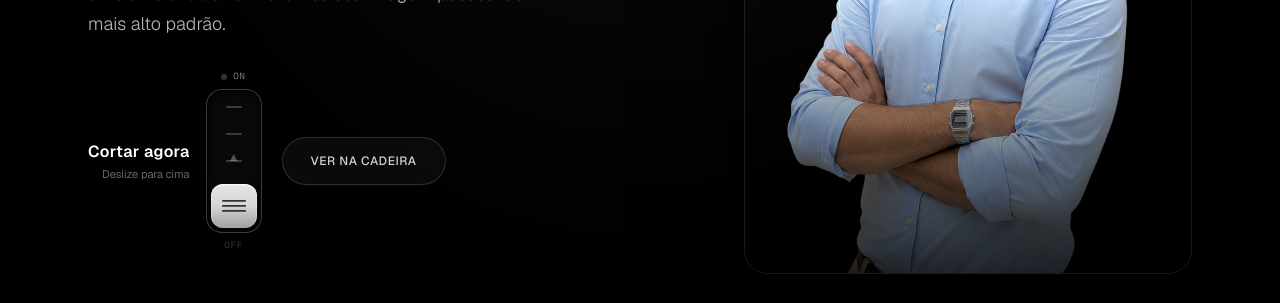
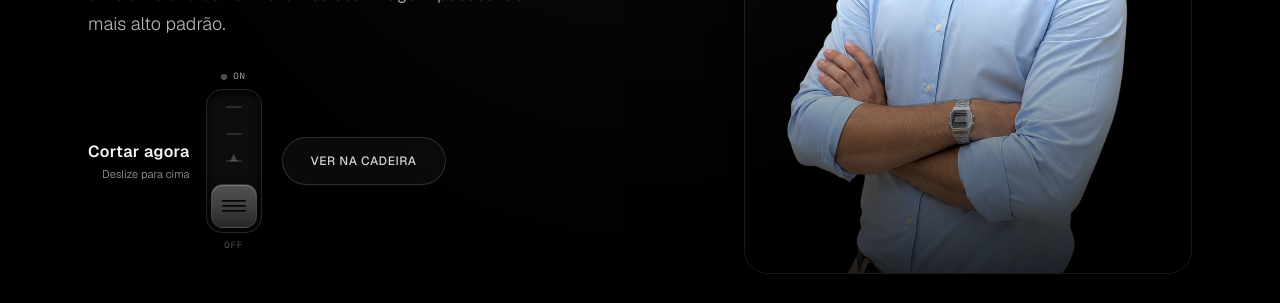
Before and after one commit to Rug-gieri/torrimba, a Next.js app: page / in a window 1280 px wide. Shown: the part 430-733 px from the top of the page. Built offline with nearby package versions, Linux system fonts and the light colour scheme; no server answers; a web font is replaced by a local one.

Commit message:
style(clipper): darken switch to dark titanium gray aesthetic

```diff
--- a/components/ClipperSlider.tsx
+++ b/components/ClipperSlider.tsx
@@ -82,15 +82,15 @@ export default function ClipperSlider({
     <div className="flex items-center gap-4 select-none">
       {/* Texto no lado esquerdo */}
       <div className="flex flex-col items-end text-right">
-        <span className="text-base font-semibold tracking-wide text-white">
+        <span className="text-base font-semibold tracking-wide text-neutral-100">
           {isActivated ? "Ligando..." : "Cortar agora"}
         </span>
-        <span className="text-[11px] text-white/50 font-light mt-0.5">
+        <span className="text-[11px] text-neutral-400 font-light mt-0.5">
           {isActivated ? "Indo para horários..." : "Deslize para cima"}
         </span>
       </div>
 
-      {/* Botão Switch no lado direito */}
+      {/* Botão Switch no lado direito - Visual Aço Escovado Escuro / Grafite Titânio */}
       <div className="relative flex flex-col items-center">
         {/* Marcador ON no topo */}
         <div className="flex items-center gap-1.5 mb-1.5">
@@ -98,47 +98,47 @@ export default function ClipperSlider({
             className={`h-1.5 w-1.5 rounded-full transition-all duration-300 ${
               isActivated || dragProgress > 0.8
                 ? "bg-emerald-400 shadow-[0_0_8px_#34d399]"
-                : "bg-white/20"
+                : "bg-neutral-600"
             }`}
           />
-          <span className="text-[9px] font-mono tracking-widest text-white/50 uppercase">
+          <span className="text-[9px] font-mono tracking-widest text-neutral-400 uppercase">
             ON
           </span>
         </div>
 
-        {/* Trilho Vertical Usinado */}
+        {/* Trilho Vertical Usinado em Grafite Escuro */}
         <div
           ref={trackRef}
           className={`relative flex h-36 w-14 flex-col justify-end items-center rounded-2xl border p-1 transition-all duration-300 overflow-hidden ${
             isActivated
-              ? "border-white bg-white/10 shadow-[0_0_25px_rgba(255,255,255,0.25)]"
-              : "border-white/20 bg-neutral-950/90 shadow-[inset_0_3px_8px_rgba(0,0,0,0.9),0_10px_25px_rgba(0,0,0,0.6)] backdrop-blur-md"
+              ? "border-neutral-500 bg-neutral-900/90 shadow-[0_0_25px_rgba(255,255,255,0.15)]"
+              : "border-neutral-800 bg-[#0c0d0e] shadow-[inset_0_3px_8px_rgba(0,0,0,0.9),0_8px_20px_rgba(0,0,0,0.8)] backdrop-blur-md"
           }`}
         >
-          {/* Fendas verticais no fundo do trilho */}
-          <div className="pointer-events-none absolute inset-y-4 flex flex-col justify-between opacity-20">
-            <span className="w-4 h-[2px] bg-white rounded-full" />
-            <span className="w-4 h-[2px] bg-white rounded-full" />
-            <span className="w-4 h-[2px] bg-white rounded-full" />
-            <span className="w-4 h-[2px] bg-white rounded-full" />
-            <span className="w-4 h-[2px] bg-white rounded-full" />
+          {/* Fendas verticais cinza no fundo do trilho */}
+          <div className="pointer-events-none absolute inset-y-4 flex flex-col justify-between opacity-30">
+            <span className="w-4 h-[2px] bg-neutral-500 rounded-full" />
+            <span className="w-4 h-[2px] bg-neutral-500 rounded-full" />
+            <span className="w-4 h-[2px] bg-neutral-500 rounded-full" />
+            <span className="w-4 h-[2px] bg-neutral-500 rounded-full" />
+            <span className="w-4 h-[2px] bg-neutral-500 rounded-full" />
           </div>
 
-          {/* Setas animadas indicando "empurre para cima" */}
+          {/* Setas animadas cinza sutil indicando "empurre para cima" */}
           <div
-            className="pointer-events-none absolute inset-0 flex flex-col items-center justify-center text-white/30 transition-opacity duration-200"
+            className="pointer-events-none absolute inset-0 flex flex-col items-center justify-center text-neutral-400/40 transition-opacity duration-200"
             style={{ opacity: isActivated ? 0 : Math.max(1 - dragProgress * 2, 0) }}
           >
             <span className="text-xs font-mono animate-bounce">▲</span>
           </div>
 
-          {/* Switch / Alavanca Física de Polegar */}
+          {/* Switch / Alavanca Física em Metal Grafite Escuro / Titânio Cinza */}
           <div
             onPointerDown={handlePointerDown}
             onPointerMove={handlePointerMove}
             onPointerUp={handlePointerUp}
             onPointerCancel={handlePointerUp}
-            className="relative z-10 flex h-11 w-full cursor-grab active:cursor-grabbing items-center justify-center rounded-xl bg-gradient-to-b from-neutral-200 via-neutral-300 to-neutral-400 shadow-[0_4px_10px_rgba(0,0,0,0.8),inset_0_1px_2px_rgba(255,255,255,0.9)] touch-none"
+            className="relative z-10 flex h-11 w-full cursor-grab active:cursor-grabbing items-center justify-center rounded-xl border border-neutral-600/40 bg-gradient-to-b from-neutral-600 via-neutral-700 to-neutral-800 shadow-[0_4px_10px_rgba(0,0,0,0.9),inset_0_1px_1px_rgba(255,255,255,0.25)] touch-none"
             style={{
               transform: `translateY(-${
                 dragProgress *
@@ -149,17 +149,17 @@ export default function ClipperSlider({
                 : "transform 0.3s cubic-bezier(0.2, 0.8, 0.2, 1)",
             }}
           >
-            {/* Ranhuras horizontais para o polegar não escorregar */}
+            {/* Ranhuras usinadas em cinza escuro profundo */}
             <div className="flex flex-col gap-[3px] items-center pointer-events-none">
-              <span className="w-6 h-[2px] rounded-full bg-neutral-700/80 shadow-[inset_0_1px_1px_rgba(0,0,0,0.5)]" />
-              <span className="w-6 h-[2px] rounded-full bg-neutral-700/80 shadow-[inset_0_1px_1px_rgba(0,0,0,0.5)]" />
-              <span className="w-6 h-[2px] rounded-full bg-neutral-700/80 shadow-[inset_0_1px_1px_rgba(0,0,0,0.5)]" />
+              <span className="w-6 h-[2px] rounded-full bg-neutral-900 shadow-[inset_0_1px_1px_rgba(0,0,0,0.8)]" />
+              <span className="w-6 h-[2px] rounded-full bg-neutral-900 shadow-[inset_0_1px_1px_rgba(0,0,0,0.8)]" />
+              <span className="w-6 h-[2px] rounded-full bg-neutral-900 shadow-[inset_0_1px_1px_rgba(0,0,0,0.8)]" />
             </div>
           </div>
         </div>
 
         {/* Marcador OFF na base */}
-        <span className="text-[9px] font-mono tracking-widest text-white/30 uppercase mt-1.5">
+        <span className="text-[9px] font-mono tracking-widest text-neutral-500 uppercase mt-1.5">
           OFF
         </span>
       </div>
```
